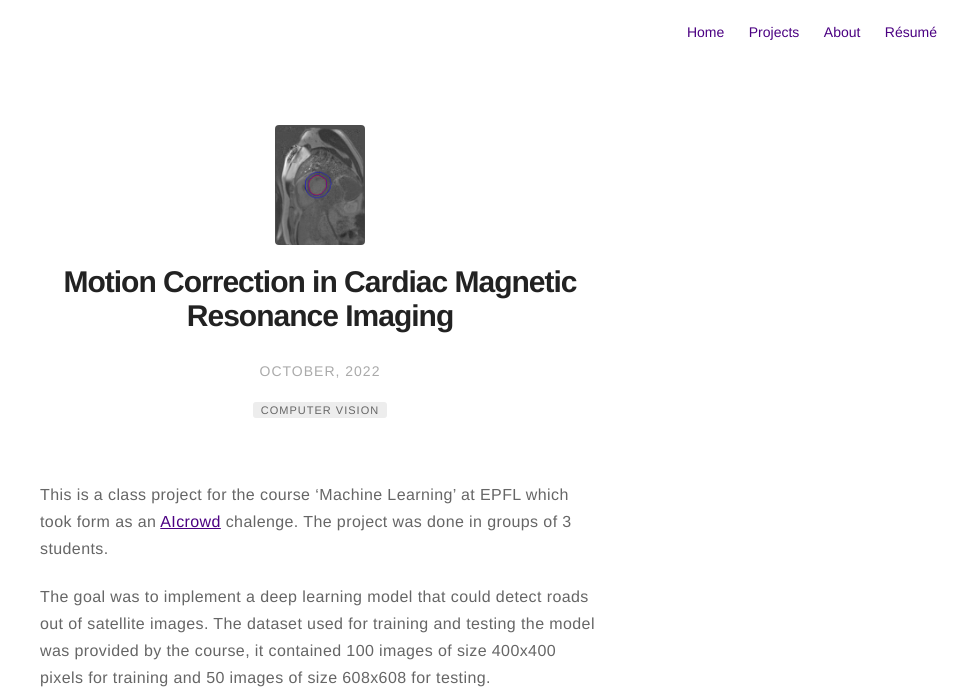
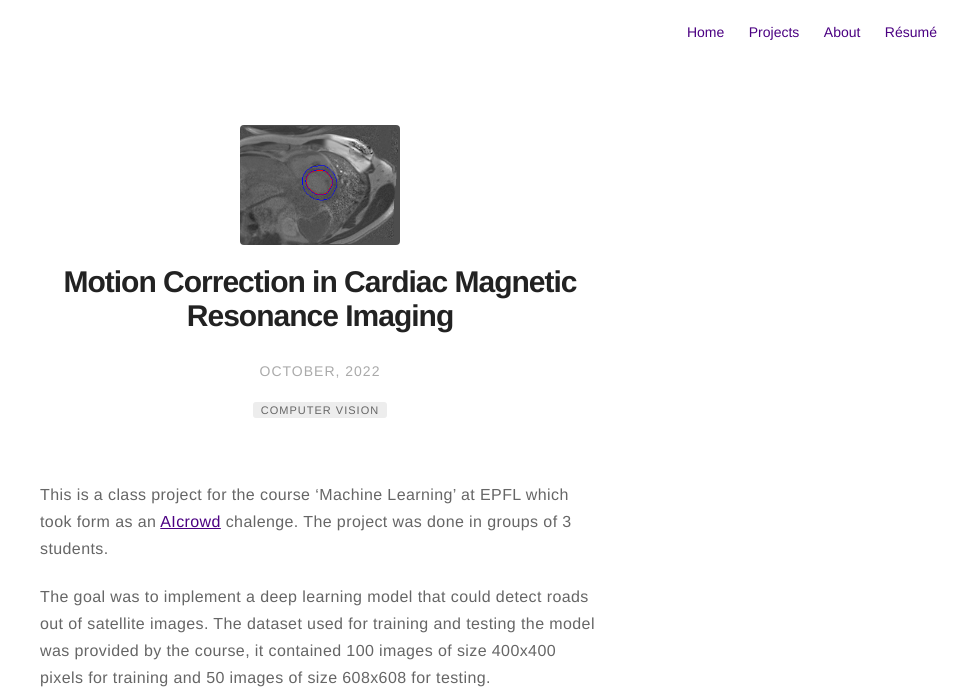
Before and after one commit to axeldinh/axeldinh.github.io, a Jekyll site: the page built from _posts/2022-11-28-master_project.markdown, in a window 1280 px wide. Shown: the top 691 px of the page, without its empty margins (320-1280 px from the left). Built offline with Jekyll 4.4.1, drawn with Linux system fonts in a browser that asks for light colours; nearby versions of some CDN libraries; grey boxes are pictures that could not be loaded.

Commit message:
icon + image title

```diff
--- a/_posts/2022-11-28-master_project.markdown
+++ b/_posts/2022-11-28-master_project.markdown
@@ -3,7 +3,7 @@ title: "Motion Correction in Cardiac Magnetic Resonance Imaging"
 layout: post
 date: 2022-10-01 00:00
 tag: Computer Vision
-image: /assets/projects/master_project/overlay.png
+image: /assets/projects/master_project/icon.png
 headerImage: true
 projects: true
 hidden: true # don't count this post in blog pagination
@@ -11,7 +11,7 @@ description: "Class project for the course 'Machine Learning' at EPFL. We implem
 category: project
 author: axeldinh
 externalLink: false
-icon: /assets/projects/road_segm/icon.png
+icon: /assets/projects/master_project/icon.png
 ---
 
 This is a class project for the course 'Machine Learning' at EPFL which took form as an [AIcrowd](https://www.aicrowd.com/challenges/epfl-ml-road-segmentation) chalenge. The project was done in groups of 3 students.
```
Also changed, not shown: assets/projects/master_project/icon.png (added).
